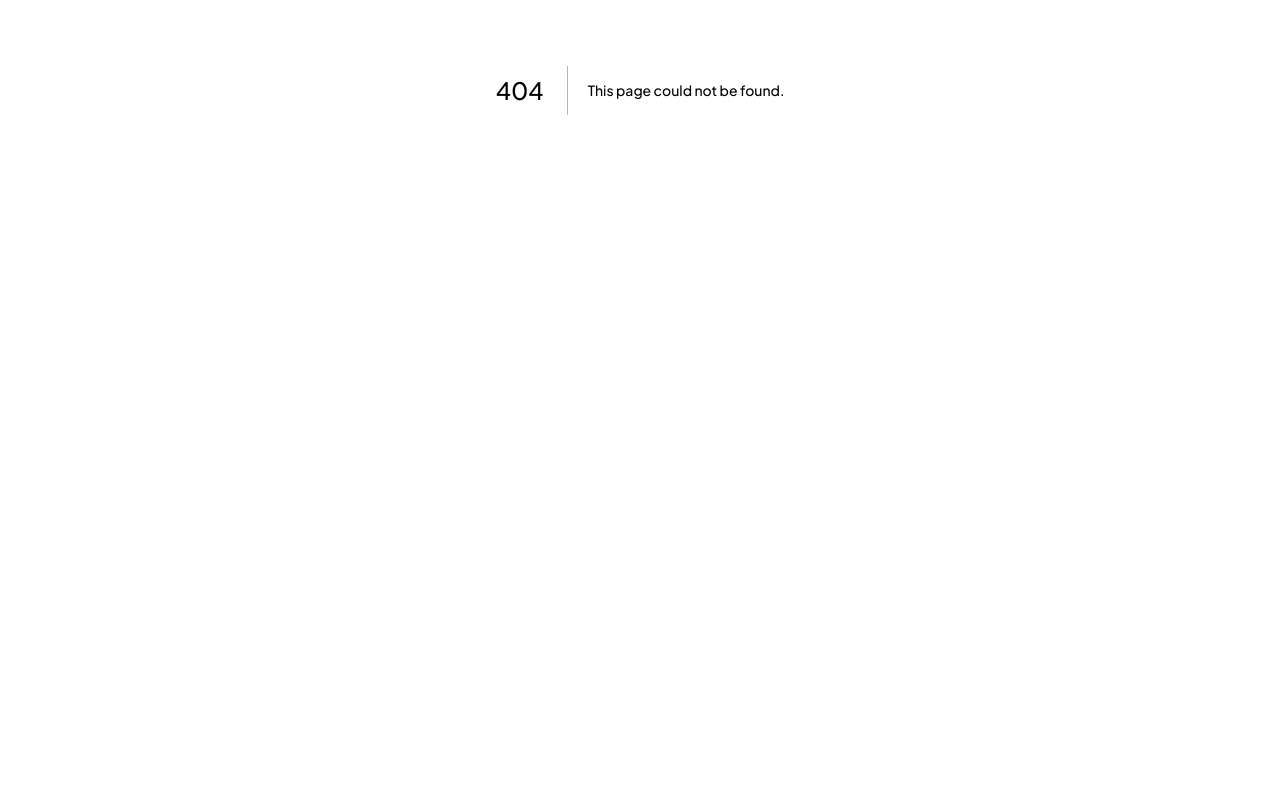
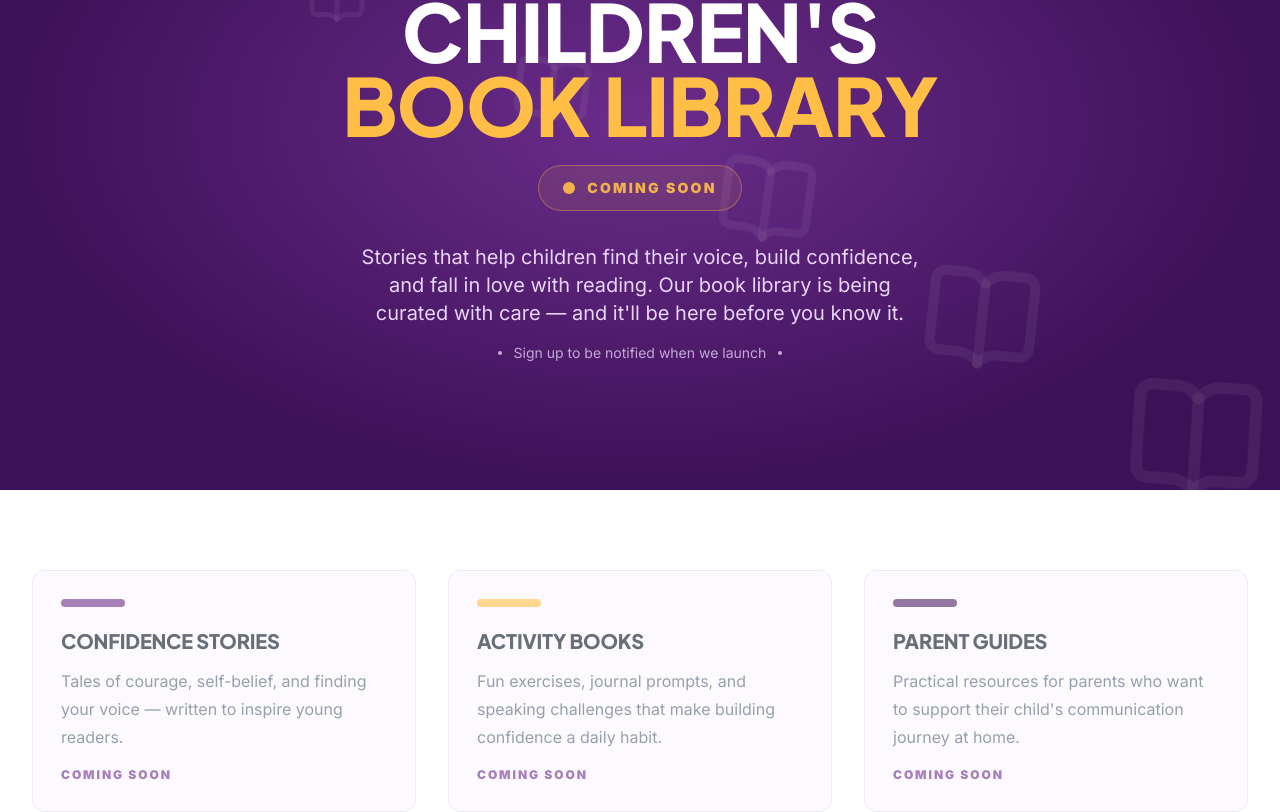
Before and after one commit to nwhator/Podio, a Next.js app: page /books in a window 1280 px wide. Before the commit this address had no page. Shown: the part 310-1122 px from the top of the page. Before the commit the page ends 800 px from the top, so only its background shows below. Built offline with nearby package versions, Linux system fonts and the light colour scheme.

Commit message:
Adding books section to Podio, also remove ages defined in pricing

```diff
--- /dev/null
+++ b/src/app/books/page.tsx
@@ -0,0 +1,128 @@
+import type { Metadata } from "next";
+import { BookOpen } from "lucide-react";
+import { SiteHeader } from "@/components/site-header";
+import { SiteFooter } from "@/components/site-footer";
+
+export const metadata: Metadata = {
+  title: "Books | Podio",
+  description:
+    "Podio's children's book library — coming soon. Stories that build confidence, communication skills, and a love for reading.",
+};
+
+export default function BooksPage() {
+  return (
+    <>
+      <SiteHeader />
+      <main className="min-h-screen bg-[#faf7fc] text-[#07101f]">
+        <section className="relative isolate flex min-h-[calc(100vh-65px)] items-center justify-center overflow-hidden bg-[#3d1158] px-5">
+          <div className="absolute inset-0 bg-[radial-gradient(ellipse_at_center,#6B2D8B_0%,#3d1158_70%)]" />
+
+          {/* floating book icons */}
+          <div className="pointer-events-none absolute inset-0 overflow-hidden" aria-hidden>
+            {[...Array(6)].map((_, i) => (
+              <BookOpen
+                key={i}
+                className="absolute text-white/6"
+                style={{
+                  width: 40 + i * 20,
+                  height: 40 + i * 20,
+                  top: `${15 + i * 14}%`,
+                  left: `${8 + i * 16}%`,
+                  animation: `float ${4 + i * 1.5}s ease-in-out infinite`,
+                  animationDelay: `${i * 0.6}s`,
+                }}
+              />
+            ))}
+          </div>
+
+          <div className="relative z-10 mx-auto max-w-3xl text-center">
+            <div
+              className="mx-auto flex h-20 w-20 animate-pulse items-center justify-center rounded-2xl bg-[#ffbf47] shadow-lg"
+              style={{ animationDuration: "2s" }}
+            >
+              <BookOpen className="h-10 w-10 text-[#3d1158]" />
+            </div>
+
+            <h1 className="mt-8 text-[clamp(2.5rem,7vw,5rem)] font-black uppercase leading-[0.92] tracking-[-0.01em] text-white">
+              Children&apos;s
+              <span className="block text-[#ffbf47]">Book Library</span>
+            </h1>
+
+            <div className="mt-6">
+              <span className="inline-flex animate-pulse items-center gap-3 rounded-full border border-[#ffbf47]/40 bg-[#ffbf47]/10 px-6 py-3">
+                <span className="relative flex h-3 w-3">
+                  <span className="absolute inline-flex h-full w-full animate-ping rounded-full bg-[#ffbf47] opacity-75" />
+                  <span className="relative inline-flex h-3 w-3 rounded-full bg-[#ffbf47]" />
+                </span>
+                <span className="text-sm font-black uppercase tracking-[0.16em] text-[#ffbf47]">
+                  Coming Soon
+                </span>
+              </span>
+            </div>
+
+            <p className="mx-auto mt-8 max-w-xl text-lg leading-7 text-[#e8d4f5] sm:text-xl">
+              Stories that help children find their voice, build confidence, and
+              fall in love with reading. Our book library is being curated with
+              care — and it&apos;ll be here before you know it.
+            </p>
+
+            <div className="mt-4 flex items-center justify-center gap-3 text-sm text-[#c4a8d9]">
+              <span className="h-1 w-1 rounded-full bg-[#c4a8d9]" />
+              <span>Sign up to be notified when we launch</span>
+              <span className="h-1 w-1 rounded-full bg-[#c4a8d9]" />
+            </div>
+          </div>
+        </section>
+
+        <section className="bg-white py-16 lg:py-20">
+          <div className="mx-auto max-w-[1280px] px-5 lg:px-8">
+            <div className="grid gap-8 lg:grid-cols-3">
+              {[
+                {
+                  title: "Confidence Stories",
+                  desc: "Tales of courage, self-belief, and finding your voice — written to inspire young readers.",
+                  color: "bg-[#6B2D8B]",
+                },
+                {
+                  title: "Activity Books",
+                  desc: "Fun exercises, journal prompts, and speaking challenges that make building confidence a daily habit.",
+                  color: "bg-[#ffbf47]",
+                },
+                {
+                  title: "Parent Guides",
+                  desc: "Practical resources for parents who want to support their child's communication journey at home.",
+                  color: "bg-[#4e1f68]",
+                },
+              ].map((item) => (
+                <div
+                  key={item.title}
+                  className="rounded-xl border border-[#e5d9f0] bg-[#fdf8ff] p-7 opacity-60"
+                >
+                  <div
+                    className={`${item.color} mb-5 h-2 w-16 rounded-full`}
+                  />
+                  <h3 className="text-xl font-black uppercase tracking-[-0.01em] text-[#07101f]">
+                    {item.title}
+                  </h3>
+                  <p className="mt-3 leading-7 text-[#526274]">{item.desc}</p>
+                  <p className="mt-4 text-xs font-black uppercase tracking-[0.16em] text-[#6B2D8B]">
+                    Coming soon
+                  </p>
+                </div>
+              ))}
+            </div>
+          </div>
+        </section>
+      </main>
+
+      <style>{`
+        @keyframes float {
+          0%, 100% { transform: translateY(0) rotate(0deg); }
+          50% { transform: translateY(-24px) rotate(8deg); }
+        }
+      `}</style>
+
+      <SiteFooter />
+    </>
+  );
+}
--- a/src/components/site-header.tsx
+++ b/src/components/site-header.tsx
@@ -10,6 +10,7 @@ const navItems = [
   { label: "About", href: "/about" },
   { label: "Programmes", href: "/programmes" },
   { label: "Pricing", href: "/pricing" },
+  { label: "Books", href: "/books" },
   { label: "FAQs", href: "/faqs" },
   { label: "Contact", href: "/contact" },
 ];
--- a/src/lib/podio-content.ts
+++ b/src/lib/podio-content.ts
@@ -24,8 +24,7 @@ export const programmes = [
     duration: "3 Months",
     fullPrice: "£135",
     monthlyPrice: "£50 per month",
-    bestFor:
-      "Ages 8-15 who are just starting their communication journey.",
+    bestFor: "Kids who are just starting their communication journey.",
   },
   {
     name: "Voice Builders",
```
